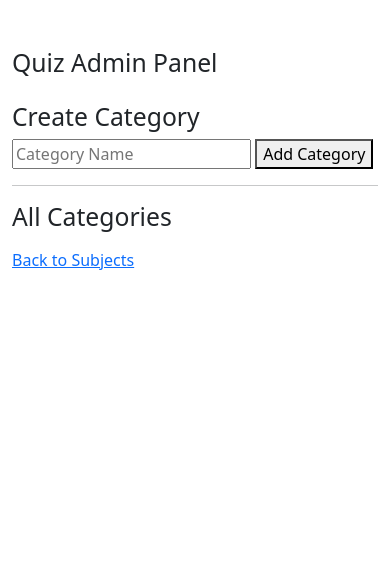
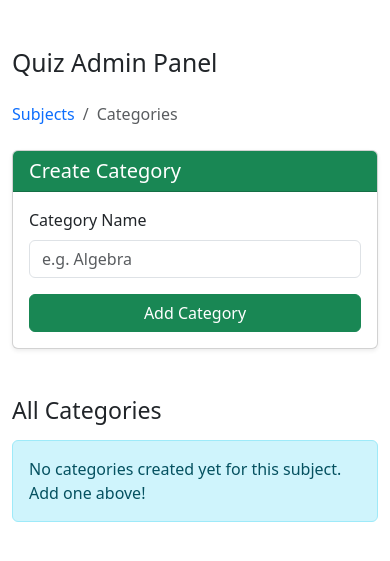
Before and after one commit to poornamaheez/quiz-me-backend, a Flask app: page /categories/1 in a window 390 px wide. Shown: the top 561 px of the page. Run offline with Flask 3, Linux system fonts and the light colour scheme.

Commit message:
new_apis

```diff
--- a/app.py
+++ b/app.py
@@ -14,6 +14,17 @@ app.config.from_object(Config)
 
 db.init_app(app)
 
+with app.app_context():
+    from sqlalchemy import inspect
+    inspector = inspect(db.engine)
+    existing_tables = inspector.get_table_names()
+
+    db.create_all()
+
+    if not existing_tables:
+        print("✅ Database tables created successfully!")
+    else:
+        print("⚡ Database tables already exist.")
 
 # ===============================
 # HOME
@@ -21,15 +32,6 @@ db.init_app(app)
 @app.route("/")
 def home():
     return redirect("/subjects")
-
-
-# ===============================
-# CREATE TABLES API
-# ===============================
-@app.route("/api/create-tables")
-def create_tables():
-    db.create_all()
-    return jsonify({"message": "Tables created successfully (if not exists)!"})
 
 
 # ===============================
@@ -174,6 +176,42 @@ def upload(category_id):
 from flask import jsonify
 import random
 
+
+@app.route("/api/mobile/subjects", methods=["GET"])
+def get_all_subjects():
+    subjects = Subject.query.all()
+
+    if not subjects:
+        return jsonify({"message": "No subjects found"}), 404
+
+    result = []
+    for s in subjects:
+        result.append({
+            "id": s.id,
+            "name": s.name,
+            "description": s.description
+        })
+
+    return jsonify(result)
+
+
+@app.route("/api/mobile/categories/<int:subject_id>", methods=["GET"])
+def get_categories_by_subject(subject_id):
+    categories = Category.query.filter_by(subject_id=subject_id).all()
+
+    if not categories:
+        return jsonify({"message": "No categories found for this subject"}), 404
+
+    result = []
+    for c in categories:
+        result.append({
+            "id": c.id,
+            "name": c.name,
+            "subject_id": c.subject_id
+        })
+
+    return jsonify(result)
+
 @app.route("/api/mobile/questions/<int:category_id>")
 def get_questions(category_id):
 
@@ -246,4 +284,4 @@ def submit_answer():
 # RUN
 # ===============================
 if __name__ == "__main__":
-    app.run(debug=True)
+    app.run(debug=True, port=5000, host="0.0.0.0")
--- a/templates/categories.html
+++ b/templates/categories.html
@@ -2,26 +2,52 @@
 
 {% block content %}
 
-<h2>Create Category</h2>
+<nav aria-label="breadcrumb" class="mb-4">
+    <ol class="breadcrumb">
+        <li class="breadcrumb-item"><a href="/subjects" class="text-decoration-none">Subjects</a></li>
+        <li class="breadcrumb-item active" aria-current="page">Categories</li>
+    </ol>
+</nav>
 
-<form method="POST">
-    <input type="text" name="name" placeholder="Category Name" required>
-    <button type="submit">Add Category</button>
-</form>
+<div class="row mb-5">
+    <div class="col-md-6">
+        <div class="card shadow-sm">
+            <div class="card-header bg-success text-white">
+                <h5 class="mb-0">Create Category</h5>
+            </div>
+            <div class="card-body">
+                <form method="POST">
+                    <div class="mb-3">
+                        <label class="form-label">Category Name</label>
+                        <input type="text" class="form-control" name="name" placeholder="e.g. Algebra" required>
+                    </div>
+                    <button type="submit" class="btn btn-success w-100">Add Category</button>
+                </form>
+            </div>
+        </div>
+    </div>
+</div>
 
-<hr>
+<h3 class="mb-3">All Categories</h3>
 
-<h2>All Categories</h2>
-
-<ul>
+<div class="row row-cols-1 row-cols-md-3 g-4">
     {% for category in categories %}
-        <li>
-            {{ category.name }}
-            <a href="/upload/{{ category.id }}">Upload Questions</a>
-        </li>
+    <div class="col">
+        <div class="card h-100 shadow-sm border-success">
+            <div class="card-body">
+                <h5 class="card-title text-success">{{ category.name }}</h5>
+            </div>
+            <div class="card-footer bg-transparent border-top-0">
+                <a href="/upload/{{ category.id }}" class="btn btn-outline-success btn-sm w-100 mt-2">Upload Excel
+                    Questions</a>
+            </div>
+        </div>
+    </div>
+    {% else %}
+    <div class="col-12">
+        <div class="alert alert-info">No categories created yet for this subject. Add one above!</div>
+    </div>
     {% endfor %}
-</ul>
-
-<a href="/subjects">Back to Subjects</a>
+</div>
 
 {% endblock %}
```
Also changed, not shown: templates/subjects.html (+41 -16 lines), templates/upload.html (+39 -10 lines).
